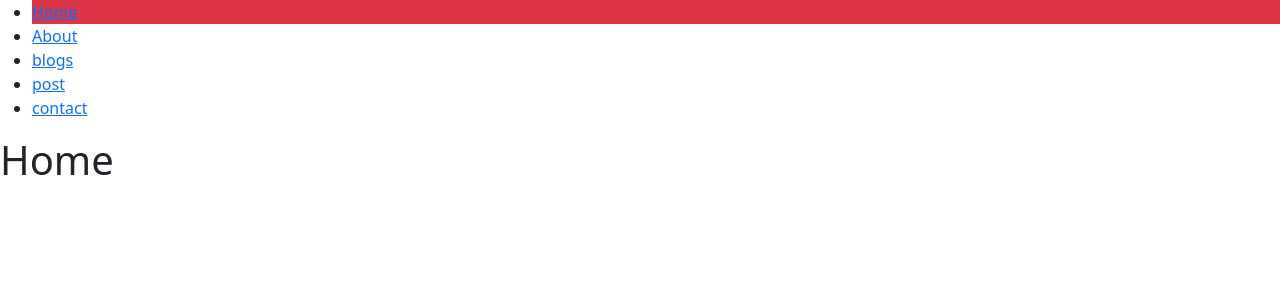
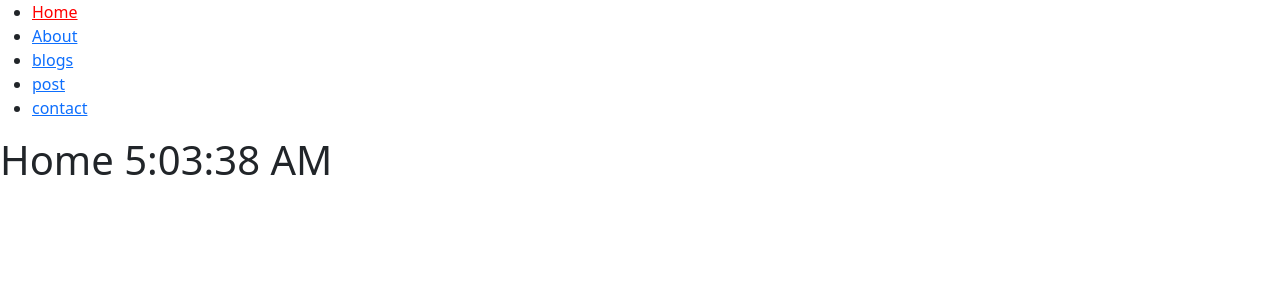
Before and after one commit to omidashouri/my-app-test1, a React (Create React App) app: page / in a window 1280 px wide. Shown: the top 300 px of the page. Built offline with nearby package versions, Linux system fonts and the light colour scheme.

Commit message:
150049 finished : omidashouri : 010207

```diff
--- /dev/null
+++ b/src/11/myCss.css
@@ -0,0 +1,3 @@
+li.active a{
+    color: red;
+}
--- a/src/11/router/AppRouter.js
+++ b/src/11/router/AppRouter.js
@@ -3,9 +3,9 @@ import About from "./pages/About";
 import Blogs from "./pages/Blogs";
 import Contact from "./pages/Contact";
 import Post from "./pages/Post";
-import Home from "./pages/Home";
 import NotFound from "./pages/NotFound";
 import Menu from "./pages/Menu";
+import HomeClass from "./pages/HomeClass";
 
 
 const AppRouter = () => {
@@ -14,7 +14,8 @@ const AppRouter = () => {
         <Router>
             <Menu/>
             <Switch>
-                <Route path={'/'} exact component={Home}/>
+                {/*<Route path={'/'} exact component={Home}/>*/}
+                <Route path={'/'} exact component={HomeClass}/>
                 <Route path={'/about'} component={About}/>
                 <Route path={'/blogs'} component={Blogs}/>
                 <Route path={'/contact'} component={Contact}/>
--- a/src/11/router/pages/Blogs.js
+++ b/src/11/router/pages/Blogs.js
@@ -1,5 +1,17 @@
+import {Link} from "react-router-dom";
+
 const Blogs = ()=>{
-    return <h1>Blogs</h1>
+    return (
+        <div>
+            <h1>Blogs</h1>
+            <ul>
+                <li><Link to={'/post/1'}>Post 1</Link></li>
+                <li><Link to={'/post/2'}>Post 2</Link></li>
+                <li><Link to={'/post/3'}>Post 3</Link></li>
+            </ul>
+        </div>
+
+)
 }
 
 export default Blogs;
--- a/src/11/router/pages/Contact.js
+++ b/src/11/router/pages/Contact.js
@@ -1,5 +1,19 @@
-const Contact = ()=>{
-    return <h1>Contact</h1>
+import {useEffect, useState} from "react";
+
+const Contact = () => {
+    const [time, setTime] = useState(new Date())
+
+    useEffect(() => {
+        let timer = setInterval(() => {
+            setTime(new Date());
+        }, 1000);
+        return ()=>{
+            console.log("willUnmount")
+            clearInterval(timer);
+        }
+    }, []);
+
+    return <h1>Contact {time.toLocaleTimeString()}</h1>
 }
 
 export default Contact;
--- /dev/null
+++ b/src/11/router/pages/HomeClass.jsx
@@ -0,0 +1,41 @@
+import {Component} from "react";
+
+class Home extends Component {
+
+    constructor(props) {
+        super(props);
+        this.state = {
+            time: new Date()
+        }
+        this.timer = null;
+    }
+
+    componentDidMount() {
+        this.timer = setInterval(() => {
+            this.setState({
+                time: new Date()
+            });
+        }, 1000);
+    }
+
+    componentWillUnmount() {
+        clearInterval(this.timer);
+    }
+
+    shouldComponentUpdate(nextProps, nextState, nextContext) {
+        const {time} = this.state;
+        if(time.getSeconds() % 2){
+            return true
+        }
+    }
+
+    render() {
+        return (
+            <div>
+                <h1>Home {this.state.time.toLocaleTimeString()}</h1>
+            </div>
+        )
+    }
+}
+
+export default Home;
--- a/src/11/router/pages/Menu.js
+++ b/src/11/router/pages/Menu.js
@@ -1,5 +1,5 @@
 import {Link, Route} from "react-router-dom";
-
+import './../../myCss.css'
 
 const MenuItem = ({path,label})=>{
 
@@ -9,7 +9,8 @@ const MenuItem = ({path,label})=>{
          exact
          children={({match})=>{
              return(
-                 <li className={match ? 'bg-danger' : ''}>
+                 // <li className={match ? 'bg-danger' : ''}>
+                 <li className={match ? 'active' : ''}>
                      <Link to={path}>{label}</Link>
                  </li>
              )
@@ -26,7 +27,7 @@ const Menu = ()=>{
             <MenuItem path={'/'} label={'Home'} />
             <MenuItem path={'/about'} label={'About'}/>
             <MenuItem path={'/blogs'} label={'blogs'}/>
-            <MenuItem path='/post' label={'post'}/>
+            <MenuItem path='/post/:post_id' label={'post'}/>
             <MenuItem path={'/contact'} label={'contact'}/>
         </ul>
     )
--- a/src/11/router/pages/Post.js
+++ b/src/11/router/pages/Post.js
@@ -1,4 +1,7 @@
+import {useParams} from "react-router-dom";
+
 const Post = ()=>{
+    const {post_id} = useParams();
     return <h1>Post</h1>
 }
 
```
Also changed, not shown: 1 other file (tests, documents, lock files or other folders).
